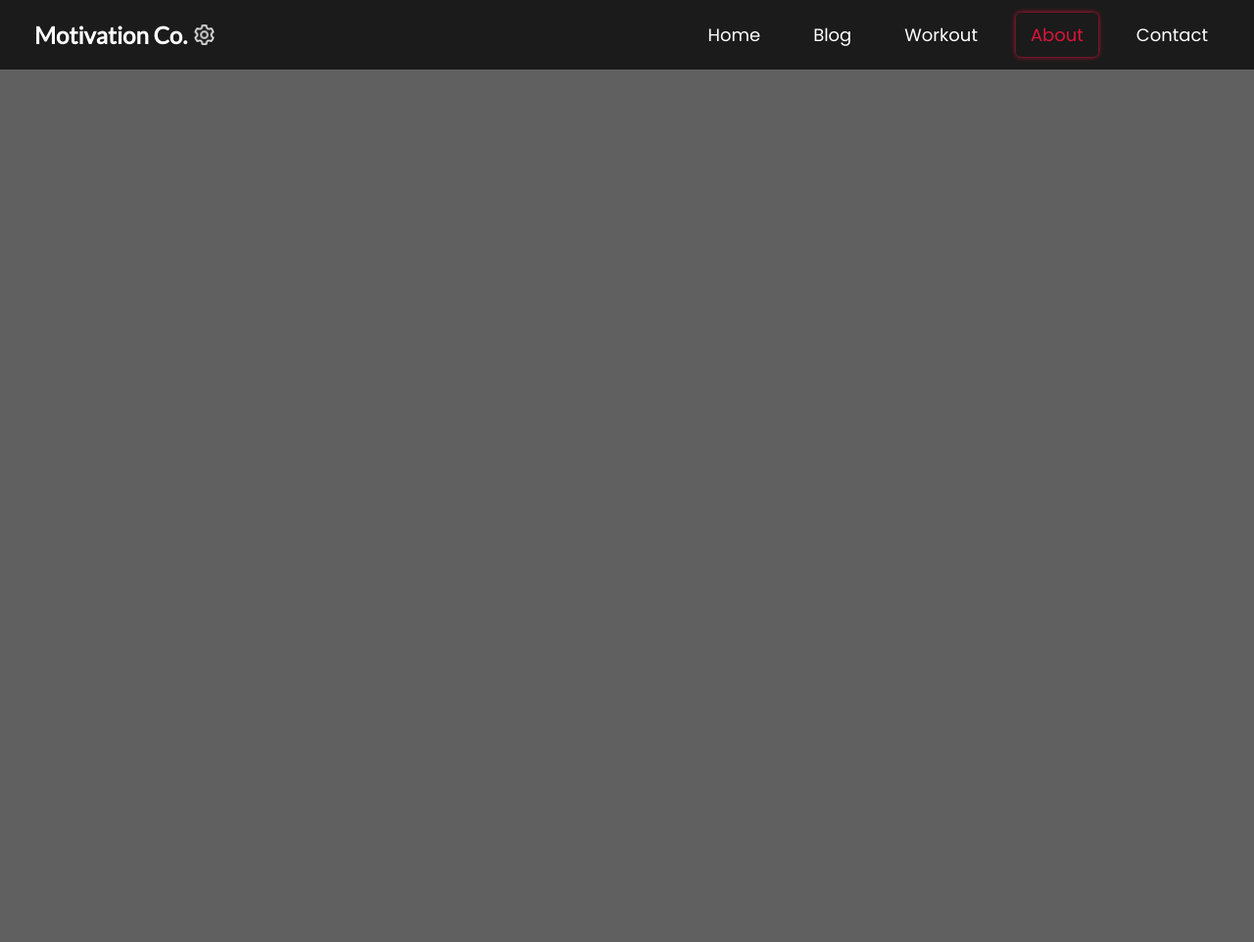
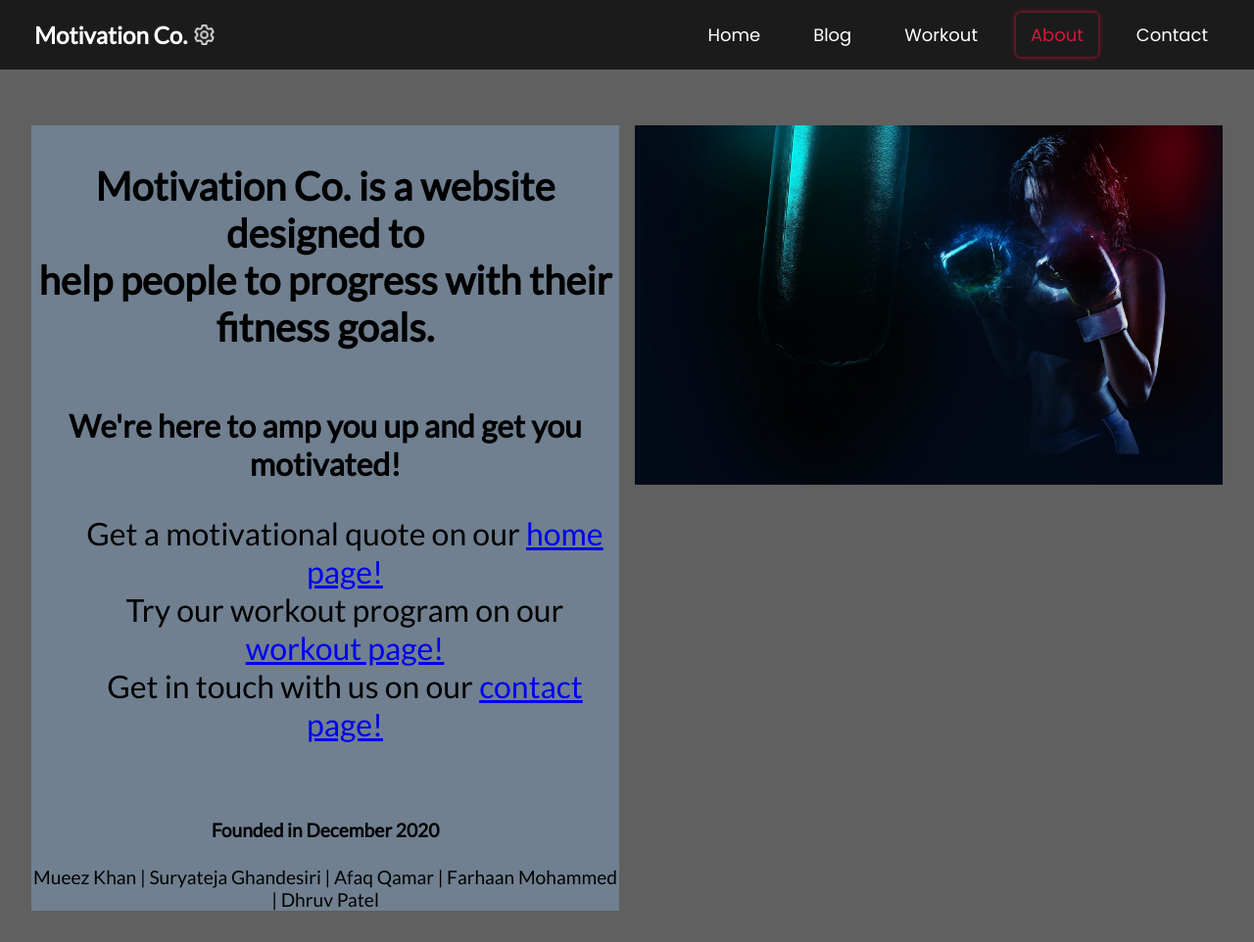
Before and after one commit to Motivation-Co/motivation-co, a plain HTML site: page html/about.html in a window 1280 px wide. Shown: the whole page at 98% size. Before the commit the page ends 800 px from the top, so only its background shows below. Drawn offline with Linux system fonts and the light colour scheme.

Commit message:
About Me and Contact Page (#8)
* Added about and contact page
Designed in collaboration with @farhaan00 and @dhruvpatel768 .
* Fixed README

* Removed old code

```diff
--- a/css/about-style.css
+++ b/css/about-style.css
@@ -1,4 +1,3 @@
-/*About-style CSS file*/
 /* GLOBAL STYLES BEGIN */
 
 *,
@@ -71,7 +70,7 @@ nav a:hover { /* When hovering over navigation links */
     color: crimson;
     border-radius: 5px;
     box-shadow:  0 0 5px crimson;
-
+                 0 0 10px #66ffff;
 }
 
 .current-page {
@@ -79,7 +78,7 @@ nav a:hover { /* When hovering over navigation links */
     color: crimson;
     border-radius: 5px;
     box-shadow:  0 0 5px crimson;
-
+                 0 0 10px #66ffff;
 }
 
 /* NAVIGATION BAR ENDS */
@@ -98,4 +97,49 @@ body {
     text-align: center;
 }
 
+.main {
+    margin-top: 6rem;
+    display: flex;
+    padding: 2em;
+    /* flex: 1; */
+}
+
+.about-content {
+    width: 50%;
+    margin-right: 1em;
+    text-align: center;
+    font-family: Lato, sans-serif;
+    background-color: slategray;
+}
+
+.about-list {
+    font-size: 2em;
+    list-style-type: none;
+}
+
+.about-image {
+    width: 50%;
+}
+
+.about-text {
+    white-space: wrap;
+}
+
+.about-text-footer {
+    font-size: 1.2rem;
+}
+
+.about-text-footer a {
+    text-decoration: none;
+    color: black;
+}
+
+.about-text-footer a:hover {
+    color: crimson;
+}
+
+.main img {
+    width: 100%;
+}
+
 /* MAIN CONTENT ENDS */
--- a/css/workout-style.css
+++ b/css/workout-style.css
@@ -98,3 +98,5 @@ body {
 }
 
 /* MAIN CONTENT ENDS */
+
+/* TODO: COLOR VARIABLES, MOTIVATIONAL QUOTE TO API WITH JSON */
--- a/html/about.html
+++ b/html/about.html
@@ -29,7 +29,32 @@
             </nav>
         </div>
     </header>
-    <!--NAVIGATION BAR ENDS-->
+<!--NAVIGATION BAR ENDS-->
+<!--MAIN CONTENT BEGINS-->
+<div class="main">
+    <div class= "about-content">
+        <div class="about-text">
+            <br><br>
+            <h1 style="font-size: 2.5em;"> Motivation Co. is a website designed to <br>help people to progress with their fitness goals.</h1>
+            <br><br><br><h2 style="font-size: 2em;">We're here to amp you up and get you motivated!</h2>
+            <ul class="about-list">
+                <li>Get a motivational quote on our <a href="../index.html">home page!</a></li>
+                <li>Try our workout program on our <a href="workout.html">workout page!</a></li>
+                <li>Get in touch with us on our <a href="contact.html">contact page!</a></li>
+            </ul>
+        </div>
+        <br>
+        <div class="about-text-footer">
+            <h4>Founded in December 2020</h4>
+            <p>
+                <a href="https://mueezkhan.com">Mueez Khan</a> |<a href="https://www.tiktok.com/@suryaaaa24"> Suryateja Ghandesiri</a> | <a href="https://www.instagram.com/afaqamar/">Afaq Qamar</a> | <a href="https://www.instagram.com/farhaan.mo/"> Farhaan Mohammed </a> | <a href="https://www.instagram.com/dhruv_patel768/"> Dhruv Patel </a>
+            </p>
+        </div>
+    </div>
+    <div class="about-image">
+        <a href="../index.html"><img src="../imgs/boxer.jpg" alt="boxer"></a>
+    </div>
+</div>
 </body>
-
+<!--MAIN CONTENT ENDS-->
 </html>
```
Also changed, not shown: css/contact-style.css (+19 -0 lines), css/index-style.css (+6 -1 lines), html/contact.html (+27 -0 lines), index.html (+7 -2 lines), js/index.js (added, +17 -0 lines), imgs/boxer.jpg (added), imgs/github_logo.png (added), imgs/gmail_logo.png (added).
